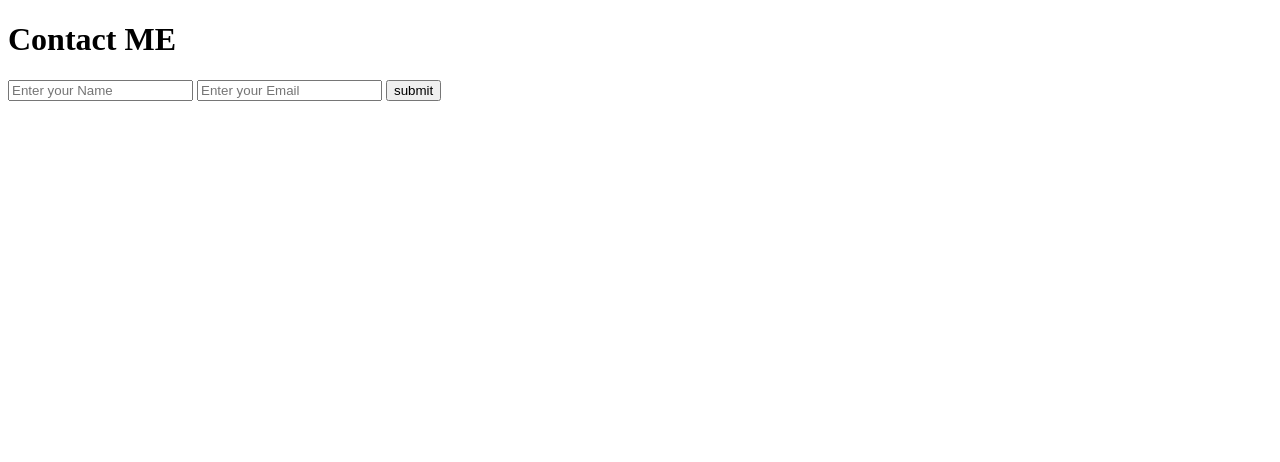
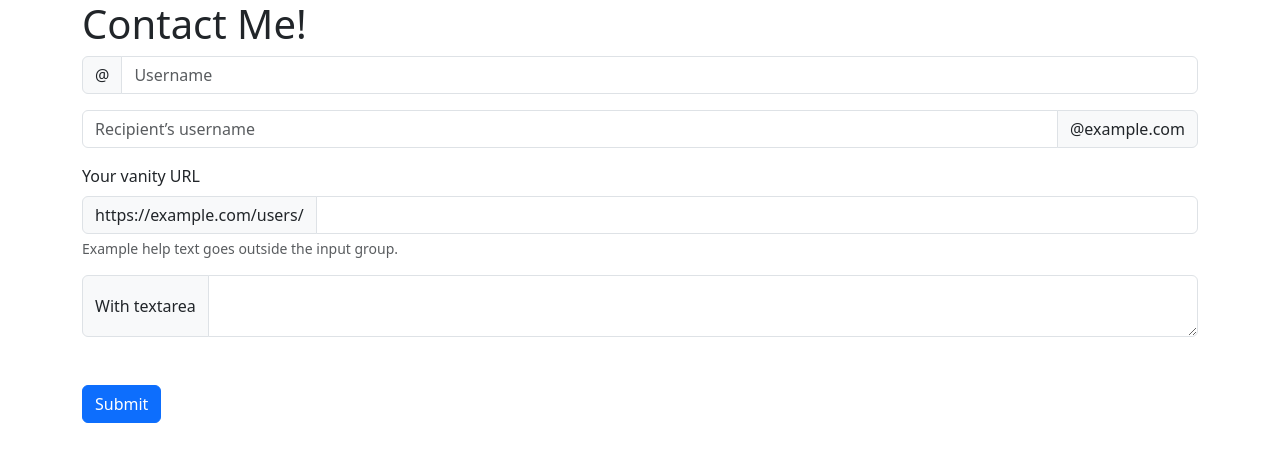
Before and after one commit to DerlinJino/my-portfolio, a plain HTML site: page contact.html in a window 1280 px wide. Drawn offline with nearby package versions, Linux system fonts and the light colour scheme.

Commit message:
improved contact

```diff
--- a/contact.html
+++ b/contact.html
@@ -1,16 +1,73 @@
 <!DOCTYPE html>
 <html lang="en">
   <head>
-    <meta charset="UTF-8" />
-    <meta name="viewport" content="width=device-width, initial-scale=1.0" />
-    <title>Contact Me</title>
+    <meta charset="utf-8" />
+    <meta name="viewport" content="width=device-width, initial-scale=1" />
+    <title>Bootstrap demo</title>
+    <link
+      href="https://cdn.jsdelivr.net/npm/bootstrap@5.3.6/dist/css/bootstrap.min.css"
+      rel="stylesheet"
+      integrity="sha384-4Q6Gf2aSP4eDXB8Miphtr37CMZZQ5oXLH2yaXMJ2w8e2ZtHTl7GptT4jmndRuHDT"
+      crossorigin="anonymous"
+    />
   </head>
   <body>
-    <h1>Contact ME</h1>
-    <form action="">
-      <input type="text" placeholder="Enter your Name" />
-      <input type="text" placeholder="Enter your Email" />
-      <input type="submit" value="submit" />
-    </form>
+    <div class="container">
+      <h1>Contact Me!</h1>
+
+      <div class="input-group mb-3">
+        <span class="input-group-text" id="basic-addon1">@</span>
+        <input
+          type="text"
+          class="form-control"
+          placeholder="Username"
+          aria-label="Username"
+          aria-describedby="basic-addon1"
+        />
+      </div>
+
+      <div class="input-group mb-3">
+        <input
+          type="text"
+          class="form-control"
+          placeholder="Recipient’s username"
+          aria-label="Recipient’s username"
+          aria-describedby="basic-addon2"
+        />
+        <span class="input-group-text" id="basic-addon2">@example.com</span>
+      </div>
+
+      <div class="mb-3">
+        <label for="basic-url" class="form-label">Your vanity URL</label>
+        <div class="input-group">
+          <span class="input-group-text" id="basic-addon3"
+            >https://example.com/users/</span
+          >
+          <input
+            type="text"
+            class="form-control"
+            id="basic-url"
+            aria-describedby="basic-addon3 basic-addon4"
+          />
+        </div>
+        <div class="form-text" id="basic-addon4">
+          Example help text goes outside the input group.
+        </div>
+      </div>
+
+      <div class="input-group">
+        <span class="input-group-text">With textarea</span>
+        <textarea class="form-control" aria-label="With textarea"></textarea>
+      </div>
+      <br />
+      <br />
+      <button class="btn btn-primary">Submit</button>
+    </div>
+
+    <script
+      src="https://cdn.jsdelivr.net/npm/bootstrap@5.3.6/dist/js/bootstrap.bundle.min.js"
+      integrity="sha384-j1CDi7MgGQ12Z7Qab0qlWQ/Qqz24Gc6BM0thvEMVjHnfYGF0rmFCozFSxQBxwHKO"
+      crossorigin="anonymous"
+    ></script>
   </body>
 </html>
```
Also changed, not shown: feature.html (added, +11 -0 lines).
